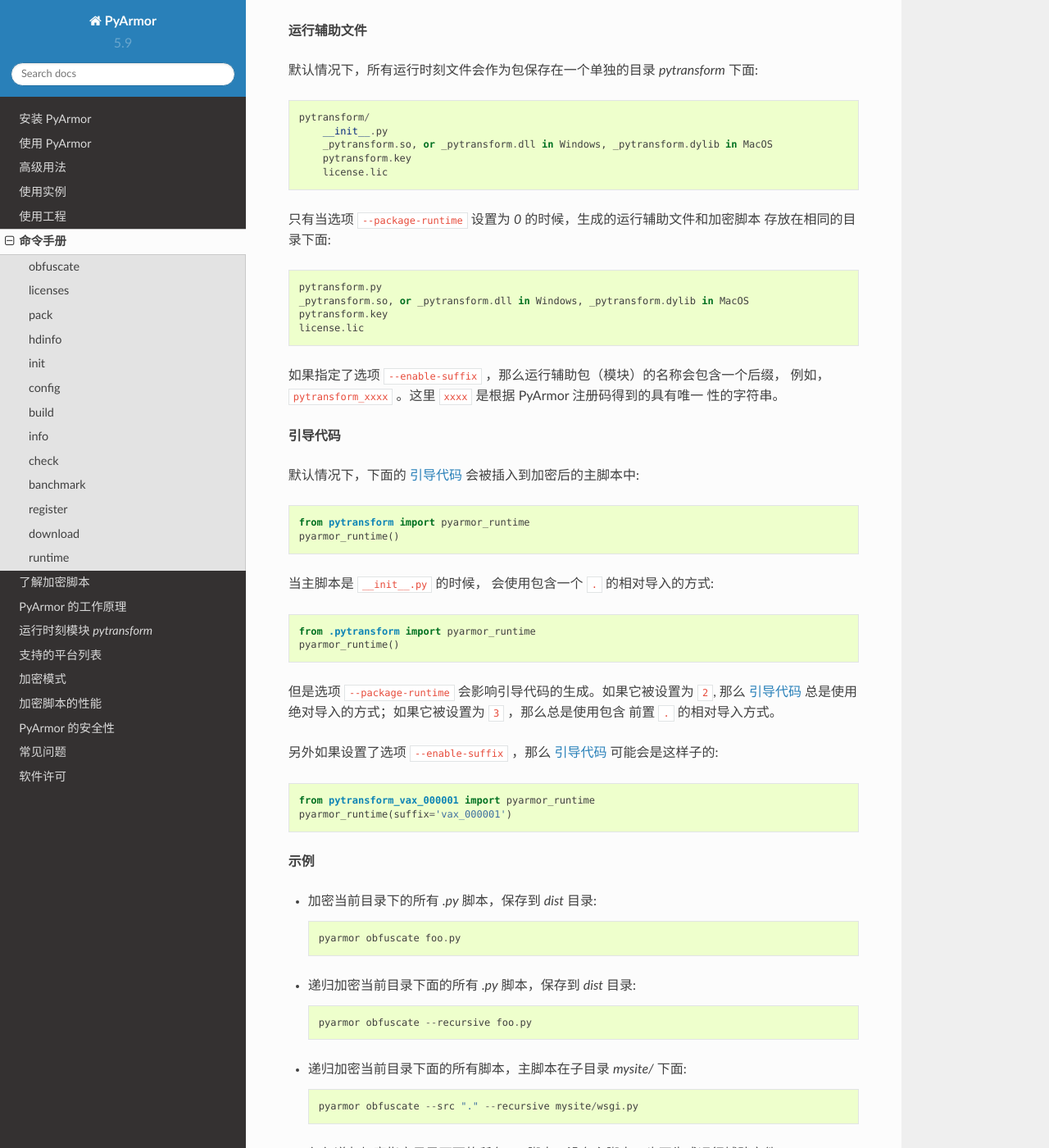
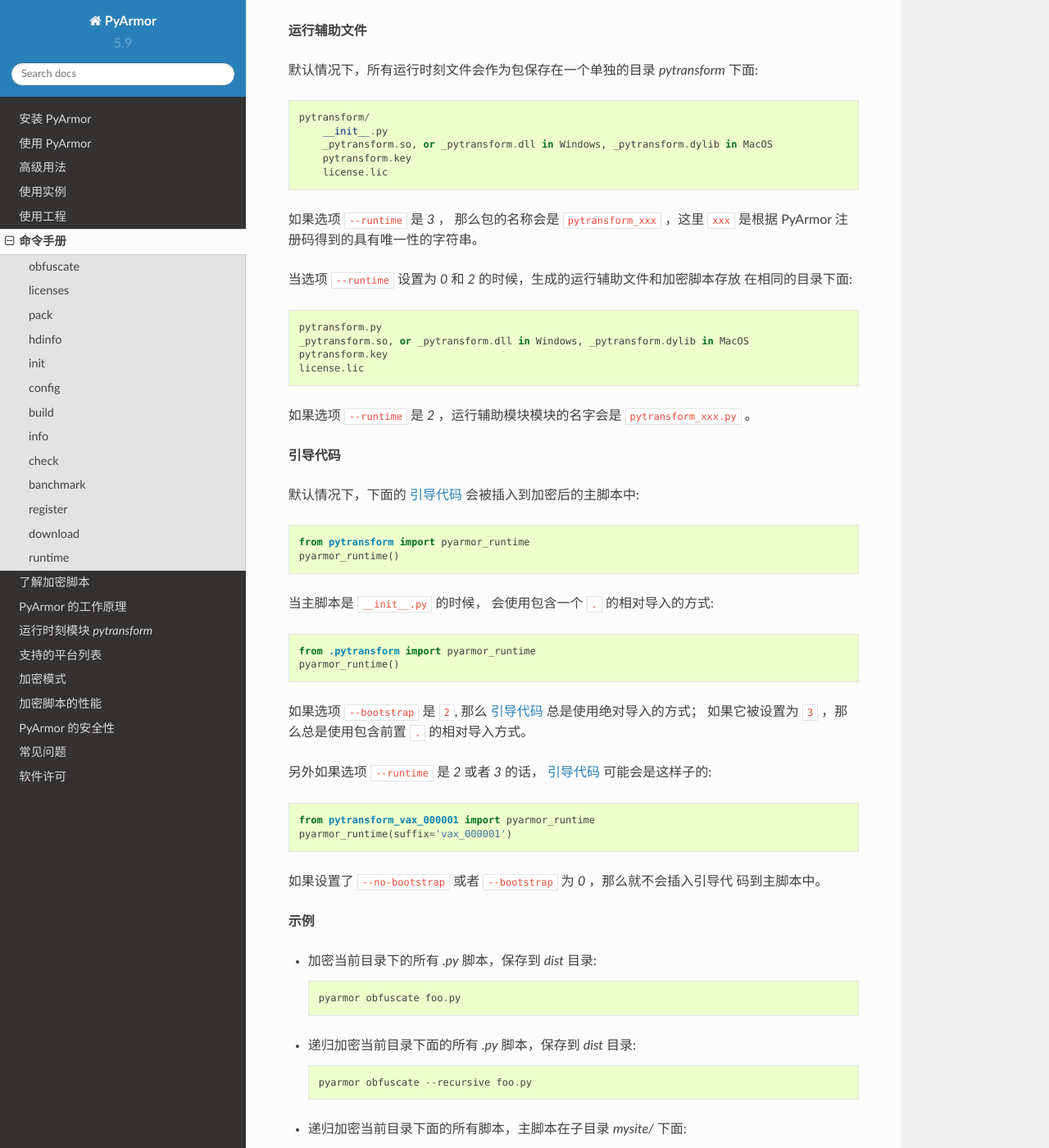
Before and after one commit to dashingsoft/pyarmor-docs-zh, a Sphinx documentation site: the page built from docs/man.rst, in a window 1280 px wide and 1400 px high, scrolled down 3334 px. Shown: the whole window at 82% size. Built offline with Sphinx 7.4.7 and the Read the Docs theme 2.0.0, drawn with Linux system fonts in a browser that asks for light colours; some of the changed text lies outside the part shown.

Commit message:
Refine man page

```diff
--- a/docs/man.rst
+++ b/docs/man.rst
@@ -71,9 +71,9 @@
 --platform NAME                 指定运行加密脚本的平台
 --advanced <0,1>                使用高级模式加密脚本
 --restrict <0,1,2,3,4>          设置约束模式
---package-runtime <0,1,2,3>     如何保存运行文件的方式和如何生成引导代码
+--runtime <0,1,2,3>             如何保存运行文件
 --no-runtime                    不生成任何运行辅助文件，只加密脚本
---enable-suffix                 生成带有后缀名称的运行辅助包
+--bootstrap <0,1,2,3>           如何生成引导代码
 
 **描述**
 
@@ -93,8 +93,8 @@
 
 最后插入 :ref:`引导代码` 到主脚本。
 
-如果命令行有多个脚本的话，只有第一个脚本是主脚本。除了第一个脚本，不会在其他脚本
-中插入引导代码和交叉保护代码。
+只有精准模式下面，命令行列出的所有脚本都被作为主脚本，在其他模式下面，
+只有第一个脚本是主脚本，不会在其他脚本中插入引导代码和交叉保护代码。
 
 当主脚本没有在顶层目录的时候，需要使用选项 ``--src`` 用来指定搜索 .py 文件的路径。
 例如::
@@ -126,17 +126,18 @@
         pytransform.key
         license.lic
 
-只有当选项 ``--package-runtime`` 设置为 `0` 的时候，生成的运行辅助文件和加密脚本
-存放在相同的目录下面::
+如果选项 ``--runtime`` 是 `3` ， 那么包的名称会是 ``pytransform_xxx`` ，这里
+``xxx`` 是根据 PyArmor 注册码得到的具有唯一性的字符串。
+
+当选项 ``--runtime`` 设置为 `0` 和 `2` 的时候，生成的运行辅助文件和加密脚本存放
+在相同的目录下面::
 
     pytransform.py
     _pytransform.so, or _pytransform.dll in Windows, _pytransform.dylib in MacOS
     pytransform.key
     license.lic
 
-如果指定了选项 ``--enable-suffix`` ，那么运行辅助包（模块）的名称会包含一个后缀，
-例如， ``pytransform_xxxx`` 。这里 ``xxxx`` 是根据 PyArmor 注册码得到的具有唯一
-性的字符串。
+如果选项 ``--runtime`` 是 `2` ，运行辅助模块模块的名字会是 ``pytransform_xxx.py`` 。
 
 **引导代码**
 
@@ -150,14 +151,16 @@
     from .pytransform import pyarmor_runtime
     pyarmor_runtime()
 
-但是选项 ``--package-runtime`` 会影响引导代码的生成。如果它被设置为 ``2``, 那么
-:ref:`引导代码` 总是使用绝对导入的方式；如果它被设置为 ``3`` ，那么总是使用包含
-前置 ``.`` 的相对导入方式。
+如果选项 ``--bootstrap`` 是 ``2``, 那么 :ref:`引导代码` 总是使用绝对导入的方式；
+如果它被设置为 ``3`` ，那么总是使用包含前置 ``.`` 的相对导入方式。
 
-另外如果设置了选项 ``--enable-suffix`` ，那么 :ref:`引导代码` 可能会是这样子的::
+另外如果选项 ``--runtime`` 是 `2` 或者 `3` 的话， :ref:`引导代码` 可能会是这样子的::
 
     from pytransform_vax_000001 import pyarmor_runtime
     pyarmor_runtime(suffix='vax_000001')
+
+如果设置了 ``--no-bootstrap`` 或者 ``--bootstrap`` 为 `0` ，那么就不会插入引导代
+码到主脚本中。
 
 **示例**
 
@@ -238,7 +238,7 @@
 * 加密一个模块，并且把运行时刻文件保存为一个单独的包::
 
     cd /path/to/mypkg
-    pyarmor obfuscate -r --package-runtime 2 --output dist/mypkg __init__.py
+    pyarmor obfuscate -r --runtime 2 --output dist/mypkg __init__.py
 
 .. _licenses:
 
@@ -320,11 +320,12 @@
 -O, --output PATH       输出路径
 -e, --options OPTIONS   传递额外的参数到 `PyInstaller`_
 -x, --xoptions OPTIONS  传递额外的参数到 `obfuscate`_ 去加密脚本
--s FILE                 指定 `pyinstaller` 使用的 .spec 文件
+-s FILE                 使用外部的 .spec 文件来打包加密脚本
 --clean                 打包之前删除缓存的 .spec 文件
 --without-license       不要将加密脚本的许可文件打包进去
 --with-license FILE     使用指定的许可文件替换加密脚本默认的许可文件
 --debug                 不要删除打包过程生成的中间文件
+--name                  指定最终生成的包的名称，默认是脚本的名称
 
 **描述**
 
@@ -396,10 +397,9 @@
     pyarmor licenses -e 2020-12-25 cy2020
     pyarmor pack --with-license licenses/cy2020/license.lic foo.py
 
-* 如果使用了 `PyInstaller` 的选项 `-n` 改变了打包文件的名称，必须同时使用选项
-  `-s`, 例如::
+* 生成名称为 ``my_app`` 的安装包::
 
-    pyarmor pack -e " -n my_app" -s "my_app.spec" foo.py
+    pyarmor pack --name my_app foo.py
 
 .. _hdinfo:
 
@@ -500,8 +500,8 @@
 --cross-protection <0,1>        是否插入交叉保护代码到主脚本
 --runtime-path RPATH            设置运行文件所在路径
 --plugin NAME                   设置需要插入到主脚本的代码文件，这个选项可以使用多次
---package-runtime <0,1,2,3>     如何保存运行文件的方式和如何生成引导代码
---enable-suffix <0,1>           是否生成带有后缀名称的运行辅助包
+--runtime <0,1,2,3>             保存运行文件的方式
+--bootstrap <0,1,2,3>           如何生成引导代码
 
 **描述**
 
@@ -579,7 +579,7 @@
 -n, --no-runtime                只加密脚本，不要生成运行依赖文件
 -O, --output OUTPUT             输出路径，如果设置，那么工程属性里面的输出路径就无效
 --platform NAME                 指定加密脚本的运行平台，仅用于跨平台发布
---package-runtime <0,1,2,3>     如何保存运行文件的方式和如何生成引导代码
+--runtime <0,1,2,3>             保存运行文件的方式
 
 **描述**
 
@@ -594,7 +594,7 @@
 选择 ``--no-runtime`` 可能会影响 :ref:`引导代码` 的生成方式，设置之后在主脚本中
 引导代码总是会使用绝对导入的方式。
 
-选项 ``--platform`` 和 ``--package-runtime`` 的使用，请参考命令 `obfuscate`_
+选项 ``--platform`` 和 ``--runtime`` 的使用，请参考命令 `obfuscate`_
 
 **示例**
 
@@ -796,7 +793,7 @@
 -i, --inside                  创建包含引导脚本的包 `pytransform_bootstrap`
 -L, --with-license FILE       使用这个文件替换默认的加密脚本许可文件
 --platform NAME               生成其他平台下的运行辅助包
---enable-suffix               生成带有后缀名称的运行辅助包
+--mode <0,1,2,3>              保存运行文件的方式
 
 **DESCRIPTION**
 
@@ -816,7 +813,7 @@
 如果选项 ``--inside`` 被指定，那么将在输出目录使用包 ``pytransform_bootstrap``
 的形式来保存引导脚本。
 
-选项 ``--platform`` 和 ``--enable-suffix`` 的使用，请参考命令 `obfuscate`_
+选项 ``--platform`` 和 ``--mode`` 的使用，请参考命令 `obfuscate`_
 
 **EXAMPLES**
 
```
Also changed, not shown: other parts of docs/man.rst (+1 -7 lines).
